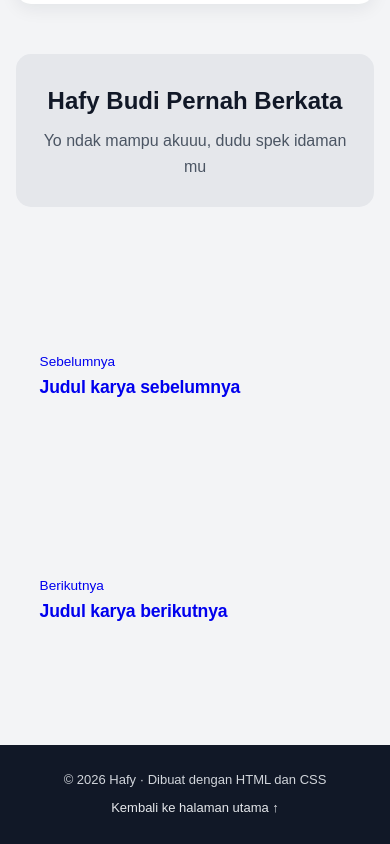
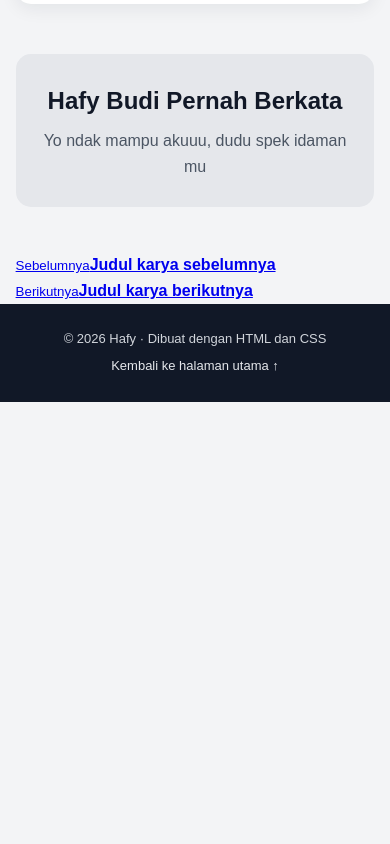
Before and after one commit to MbudMbud/hafyajaib, a plain HTML site: page (page 2)hafy.html in a window 390 px wide. Shown: the part 2985-3829 px from the top of the page. After the commit the page ends 3387 px from the top, so only its background shows below. Drawn offline with Linux system fonts and the light colour scheme.

Commit message:
Update style-projek.css

```diff
--- a/style-projek.css
+++ b/style-projek.css
@@ -70,32 +70,5 @@ body {
   .project-visual { min-height: 125px; }
   .intro { padding-top: 35px; }
 
-.pager {
-    margin-top: 120px; display: grid; grid-template-columns: 1fr 1fr; gap: 126px;
-    padding-bottom: 96px;
-  }
-  .pager a {
-    text-decoration: none; padding: 24px; border-radius: 16px;
-    background: var(--white); border: 1px solid var(--gray-200);
-    transition: border-color .2s;
-  }
-  .pager a:hover { border-color: var(--gray-400); }
-  .pager small { display: block; color: var(--gray-400); font-size: 0.85rem; }
-  .pager strong { font-size: 1.1rem; letter-spacing: -0.01em; }
-  .pager a:last-child { text-align: right; }
-
-  footer { padding: 28px 0 40px; color: var(--gray-400); font-size: 0.88rem; background: var(--white); border-top: 1px solid var(--gray-200); }
-
-  @media (max-width: 760px) {
-    .facts { grid-template-columns: 1fr 1fr; }
-    .facts div:nth-child(2) { border-right: 0; }
-    .facts div:nth-child(-n+2) { border-bottom: 1px solid var(--gray-100); }
-    .pager { grid-template-columns: 1fr; }
-    .pager a:last-child { text-align: left; }
-    .cover { aspect-ratio: 16 / 10; }
-  }
-  @media (prefers-reduced-motion: reduce) {
-    .pager a { transition: none; }
-  }
 
 }
```
